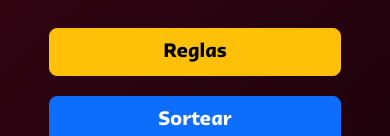
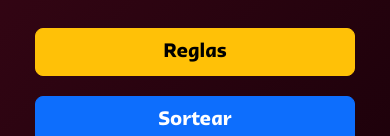
Before and after one commit to tomiban/simulador-sorteo-qatar, a plain HTML site: page index.html in a window 390 px wide. Both pictures are taken after a click on the button "Ir al Sorteo". Shown: the part 2277-2413 px from the top of the page. Drawn offline with nearby package versions, Linux system fonts and the light colour scheme; some packages are replaced by stand-ins of ours; a script that the page names is missing.

Commit message:
btn fix padding

```diff
--- a/index.html
+++ b/index.html
@@ -85,11 +85,11 @@
 					id="btn"
 					class="row d-flex align-items-center justify-content-center py-4">
 					<button
-						class="col-10 col-sm-5 col-md-5 col-lg-2 col-xl-2 my-1 mx-2 btn btn-warning btn-lg d-none">Reglas
+						class="col-11 col-sm-5 col-md-5 col-lg-2 col-xl-2 my-1 mx-2 btn btn-warning btn-lg d-none">Reglas
 					</button>
 
 					<div
-						class="col-10 my-3 col-sm-6 col-md-6 col-lg-3 col-xl-2 col-xxl-1 mx-2 p-0">
+						class="col-11 my-3 col-sm-6 col-md-6 col-lg-3 col-xl-2 col-xxl-1 mx-2 p-0">
 						<button class="col-12 btn btn-primary btn-lg">Ir al Sorteo</button>
 					</div>
 				</div>
```
